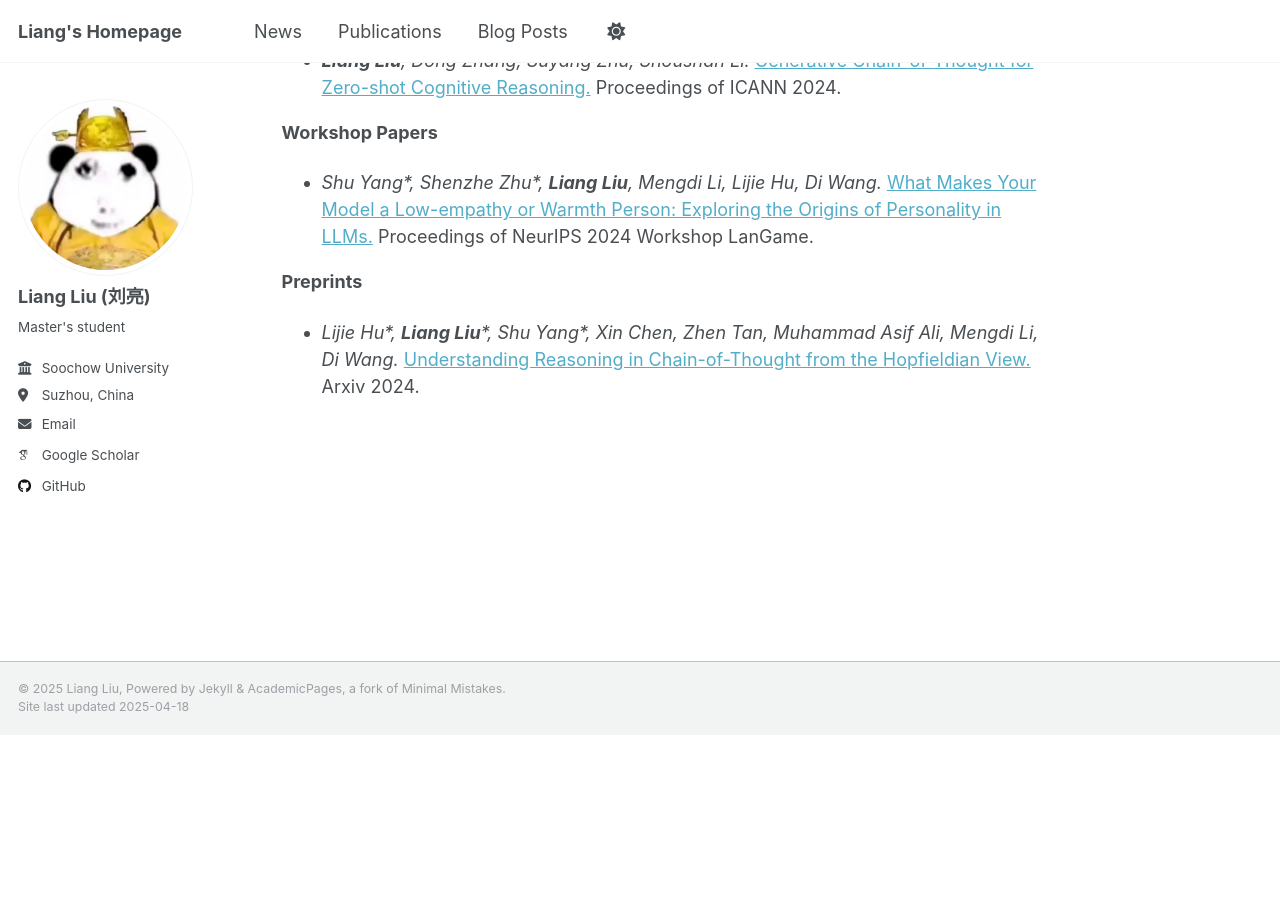
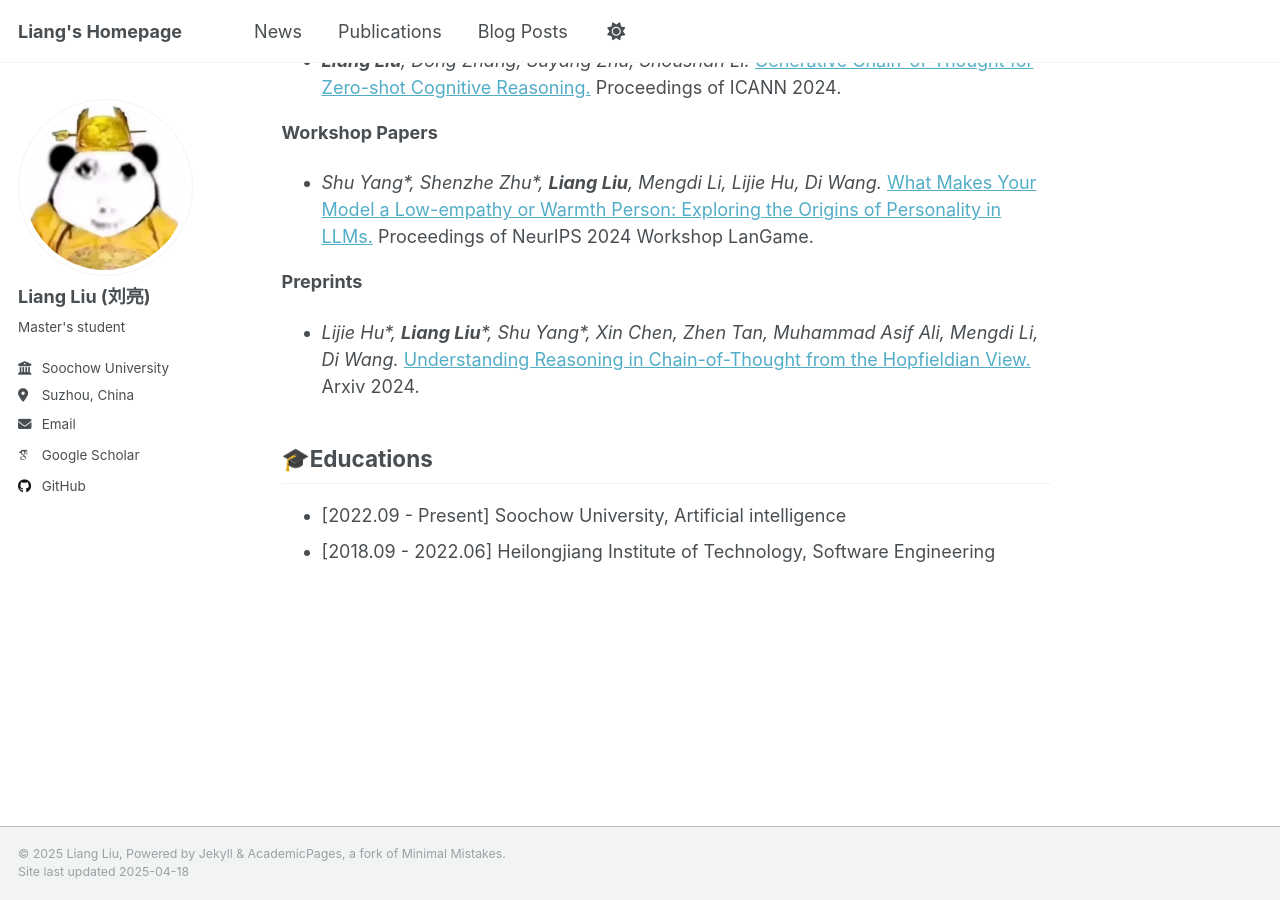
Before and after one commit to trueBatty/trueBatty.github.io, a Jekyll site: the page built from _pages/about.md, in a window 1280 px wide and 900 px high, scrolled down 815 px. Built offline with Jekyll 4.4.1, drawn with Linux system fonts in a browser that asks for light colours; some web fonts are replaced; before the commit the page ends 1550 px from its top, so only the background shows below that.

Commit message:
Update about.md

```diff
--- a/_pages/about.md
+++ b/_pages/about.md
@@ -32,3 +32,7 @@ My research interests fall in the fields of Large Language Models (LLMs) and Rei
 
 **Preprints**
 - _Lijie Hu*, **Liang Liu***, Shu Yang*, Xin Chen, Zhen Tan, Muhammad Asif Ali, Mengdi Li, Di Wang._ [Understanding Reasoning in Chain-of-Thought from the Hopfieldian View.](https://arxiv.org/pdf/2410.03595) Arxiv 2024.
+
+## 🎓Educations
+- [2022.09 - Present] Soochow University, Artificial intelligence
+- [2018.09 - 2022.06] Heilongjiang Institute of Technology, Software Engineering
```
